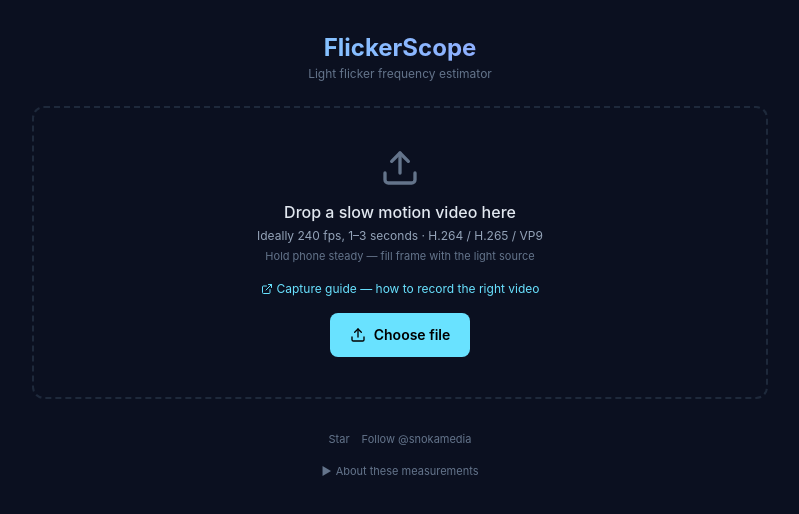
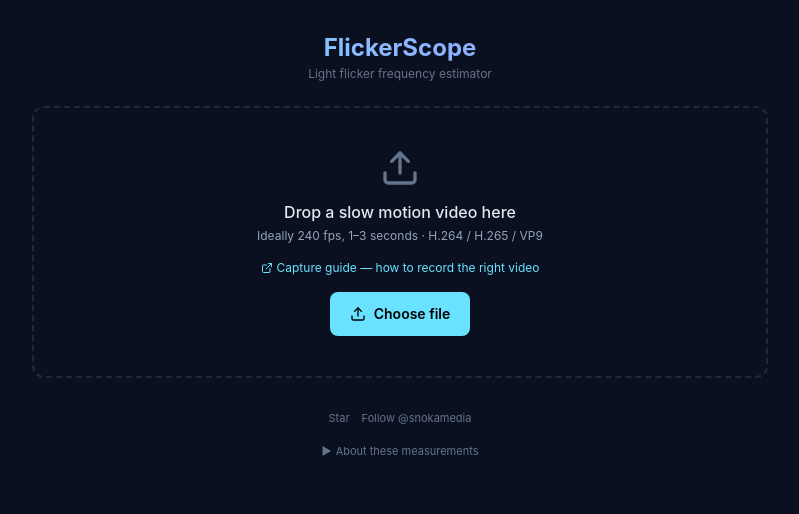
Before and after one commit to snokamedia/flickerscope, a React (Vite) app: page / in a window 1280 px wide. Shown: the top 514 px of the page, without its empty margins (240-1039 px from the left). Built offline with nearby package versions, Linux system fonts and the light colour scheme.

Commit message:
switch to official artifact-based Pages deploy; remove hold-steady tip

```diff
--- a/src/components/UploadDropzone.tsx
+++ b/src/components/UploadDropzone.tsx
@@ -43,14 +43,11 @@
       <p className="mb-1 text-xs text-text-muted">
         Ideally 240 fps, 1–3 seconds &middot; H.264 / H.265 / VP9
       </p>
-      <p className="mb-4 text-[11px] text-text-dim">
-        Hold phone steady &mdash; fill frame with the light source
-      </p>
       <a
         href="https://github.com/snokamedia/flickerscope/wiki/Capturing-Video-for-FlickerScope"
         target="_blank"
         rel="noopener noreferrer"
-        className="mb-4 flex items-center justify-center gap-1 text-xs text-accent transition-colors hover:text-cyan-300"
+        className="my-4 flex items-center justify-center gap-1 text-xs text-accent transition-colors hover:text-cyan-300"
       >
         <ExternalLink className="size-3" />
         Capture guide &mdash; how to record the right video
```
